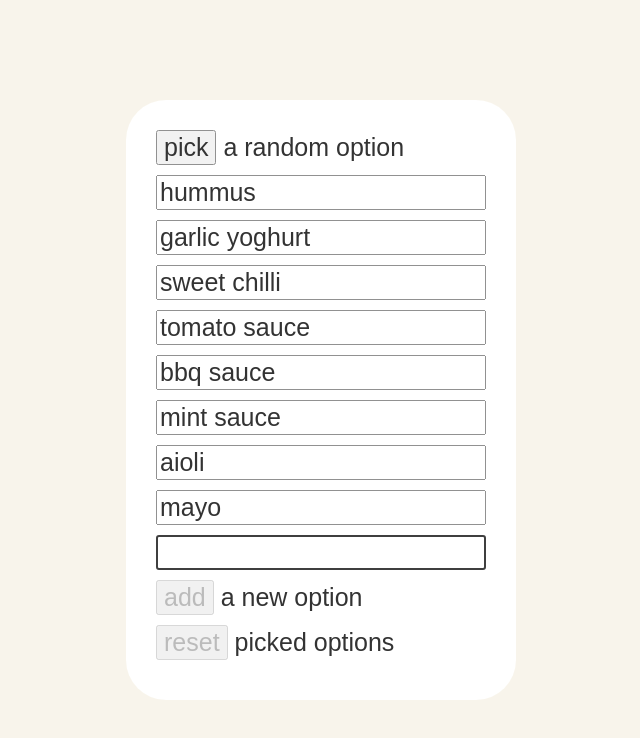
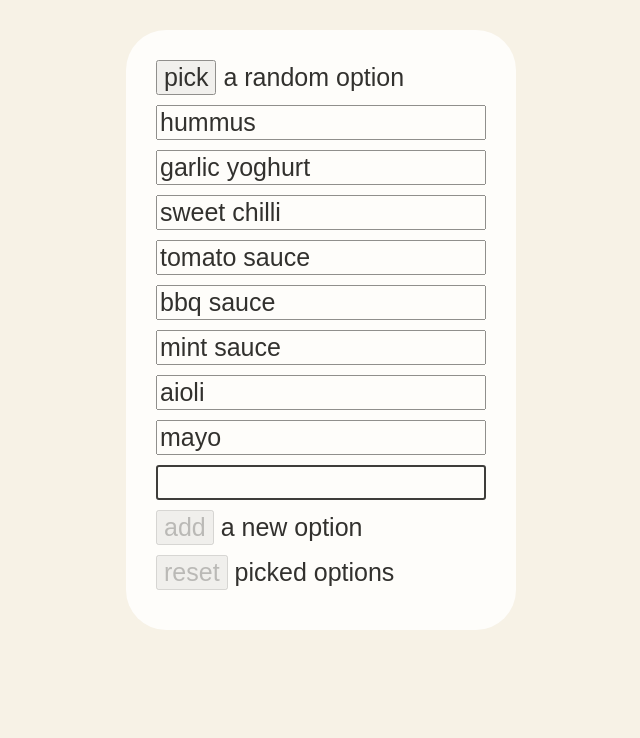
Before and after one commit to dbedggood/random-item-picker, a Svelte app: page / in a window 1280 px wide. Shown: the top 738 px of the page, without its empty margins (319-959 px from the left). Built offline with nearby package versions, Linux system fonts and the light colour scheme.

Commit message:
Remove vertical centering
Add media query to remove background on mobile

```diff
--- a/src/App/App.svelte
+++ b/src/App/App.svelte
@@ -98,20 +98,13 @@
 
   :global(body) {
     margin: 0;
+    background-color: #fff;
   }
 
   :global(div#app) {
-    height: 100vh;
     display: flex;
     justify-content: center;
-    align-items: center;
-
-    background-color: #f7f2e6;
-    opacity: 0.8;
-    background-image: radial-gradient(#f7a145 0.5px, transparent 0.5px),
-      radial-gradient(#f7a145 0.5px, #f7f2e6 0.5px);
-    background-size: 20px 20px;
-    background-position: 0 0, 10px 10px;
+    align-items: flex-start;
   }
 
   main {
@@ -119,4 +112,19 @@
     border-radius: 2rem;
     background: white;
   }
+
+  @media (min-width: 500px) {
+    :global(body) {
+      background-color: #f7f2e6;
+      opacity: 0.8;
+      background-image: radial-gradient(#f7a145 0.5px, transparent 0.5px),
+        radial-gradient(#f7a145 0.5px, #f7f2e6 0.5px);
+      background-size: 20px 20px;
+      background-position: 0 0, 10px 10px;
+    }
+
+    main {
+      margin: 1.5rem 0;
+    }
+  }
 </style>
```
Also changed, not shown: 4 other files (tests, documents, lock files or other folders).
